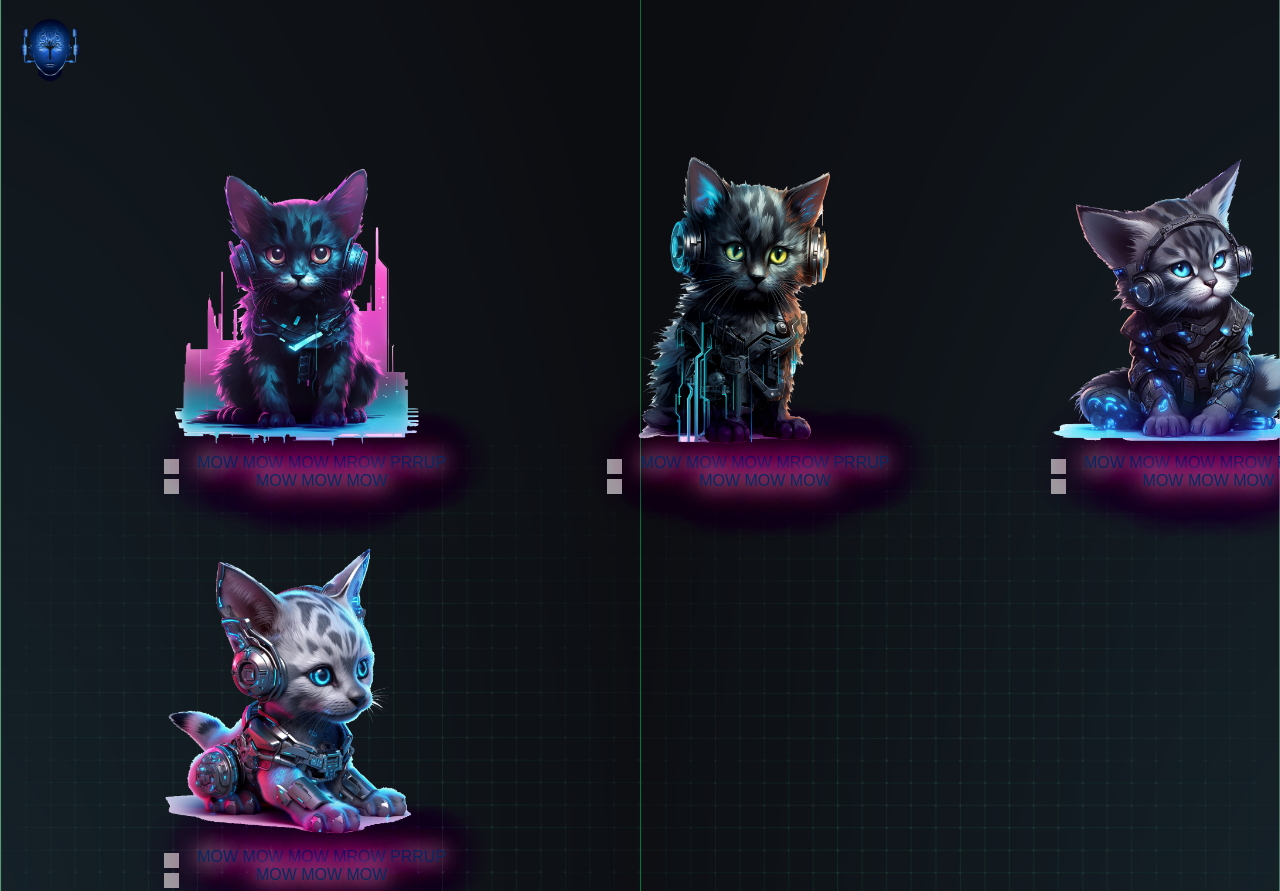
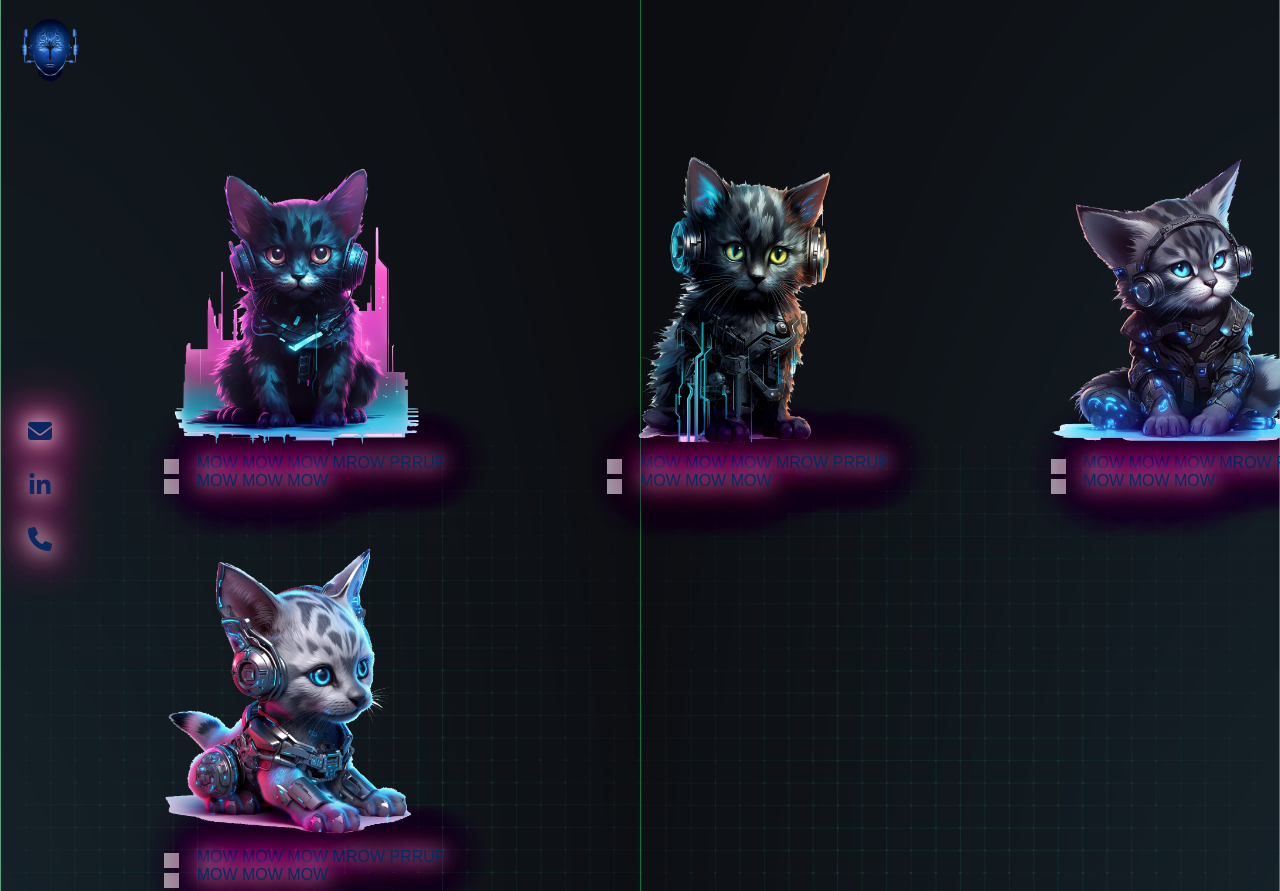
Before and after one commit to a-wessels/Portfolio, a website: page index.html in a window 1280 px wide. Shown: the top 891 px of the page. Drawn offline with Linux system fonts and the light colour scheme; grey boxes are pictures that could not be loaded.

Commit message:
glow and sidebar

```diff
--- a/assets/css/style.css
+++ b/assets/css/style.css
@@ -4,7 +4,6 @@
 }
 html {
   background-image: url(../images/background.png);
-  background-
   background-repeat: no-repeat;
   background-position: center;
   background-size: cover;
@@ -20,6 +19,35 @@ header {
   flex-direction: row;
   justify-content: space-between;
 }
+
+.sidebar {
+  position: fixed;
+  top: 100px;
+  left: 0;
+  width: 80px;
+  height: 100%;
+  background-color: transparent;
+  color: #fff;
+  display: flex;
+  flex-direction: column;
+  justify-content: center;
+  align-items: center;
+}
+
+.sidebar a {
+  display: flex;
+  flex-direction: column;
+  align-items: center;
+  margin-bottom: 20px;
+  text-decoration: none;
+  color: #fff;
+}
+
+.sidebar i {
+  font-size: 24px;
+  margin-bottom: 10px;
+}
+
 
 main {
   margin: 150px 0px 0px 100px;
@@ -60,14 +88,14 @@ main {
 }
 .project-description {
   font-size: 80px;
+  text-align: center;
 }
 .glow {
   color: #082A60;
-  text-align: center;
   -moz-animation: glow 1s ease-in-out infinite alternate;
+  -webkit-animation: glow 1s ease-in-out infinite alternate;
   animation: glow 1s ease-in-out infinite alternate;
 }
-
 @-webkit-keyframes glow {
   from {
     text-shadow: 0 0 10px #fff, 0 0 20px #fff, 0 0 30px #e60073, 0 0 40px #e60073, 0 0 50px #e60073, 0 0 60px #e60073, 0 0 70px #e60073;
@@ -76,3 +104,12 @@ main {
     text-shadow: 0 0 20px #fff, 0 0 30px #ff4da6, 0 0 40px #ff4da6, 0 0 50px #ff4da6, 0 0 60px #ff4da6, 0 0 70px #ff4da6, 0 0 80px #ff4da6;
   }
 }
+
+@keyframes glow {
+  from {
+    text-shadow: 0 0 10px #fff, 0 0 20px #fff, 0 0 30px #e60073, 0 0 40px #e60073, 0 0 50px #e60073, 0 0 60px #e60073, 0 0 70px #e60073;
+  }
+  to {
+    text-shadow: 0 0 20px #fff, 0 0 30px #ff4da6, 0 0 40px #ff4da6, 0 0 50px #ff4da6, 0 0 60px #ff4da6, 0 0 70px #ff4da6, 0 0 80px #ff4da6;
+  }
+}
--- a/index.html
+++ b/index.html
@@ -7,6 +7,10 @@
     <meta name="viewport" content="width=device-width, initial-scale=1.0" />
     <title>Aydan Wessels//Full Stack Developer</title>
     <link rel="stylesheet" href="./assets/css/style.css" />
+    <script
+      src="https://kit.fontawesome.com/1760f074e2.js"
+      crossorigin="anonymous"
+    ></script>
     <!-- <link rel="stylesheet" href="https://cdnjs.cloudflare.com/ajax/libs/materialize/1.0.0/css/materialize.min.css"> -->
     <!-- <link href="https://fonts.googleapis.com/icon?family=Material+Icons" rel="stylesheet"> -->
     <!-- <script src="https://cdnjs.cloudflare.com/ajax/libs/materialize/1.0.0/js/materialize.min.js"></script> -->
@@ -15,6 +19,18 @@
     <header>
       <img src="./assets/images/aw_logo_blue.png" />
     </header>
+    <div class="sidebar">
+      <a href="mailto:aydanwessels@gmail.com"
+        ><div class="glow"><i class="fa fa-envelope"></i></div
+      ></a>
+      <a href="https://www.linkedin.com/in/aydan-wessels-8b431188"
+        ><div class="glow"><i class="fa fa-linkedin"></i></div
+      ></a>
+      <a href="tel:+7722676782"
+        ><div class="glow"><i class="fa fa-phone"></i></div
+      ></a>
+    </div>
+
     <main>
       <div class="project-container">
         <div class="project-preview-container">
```
